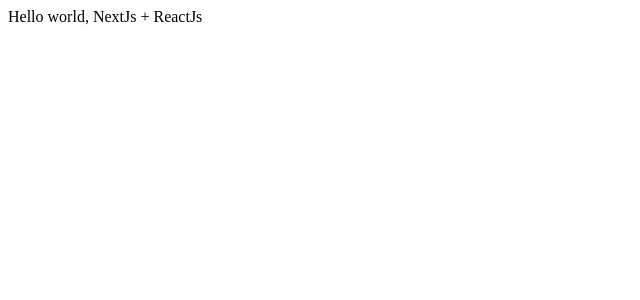
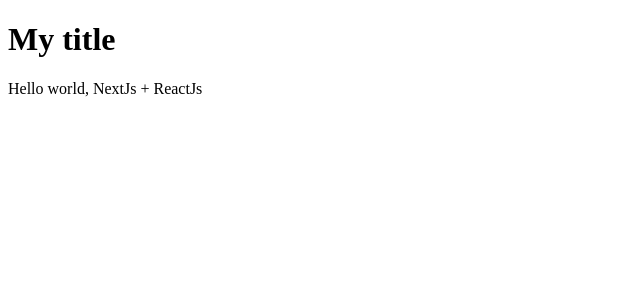
Before and after one commit to dlopeiro/react-nextjs-study, a Next.js app: page / in a window 1280 px wide. Shown: the top 300 px of the page, without its empty margins (0-640 px from the left). Built offline with nearby package versions, Linux system fonts and the light colour scheme.

Commit message:
first component .jsx created

```diff
--- a/pages/index.js
+++ b/pages/index.jsx
@@ -1,6 +1,9 @@
+import Title from "../src/components/title/title"
+
 function HomePage () {
     return (
         <div>
+            <Title />
             Hello world, NextJs + ReactJs
         </div>
     )
--- /dev/null
+++ b/src/components/title/title.jsx
@@ -0,0 +1,9 @@
+
+
+function Title () {
+    return (
+        <h1>My title</h1>
+    )
+}
+
+export default Title
```
